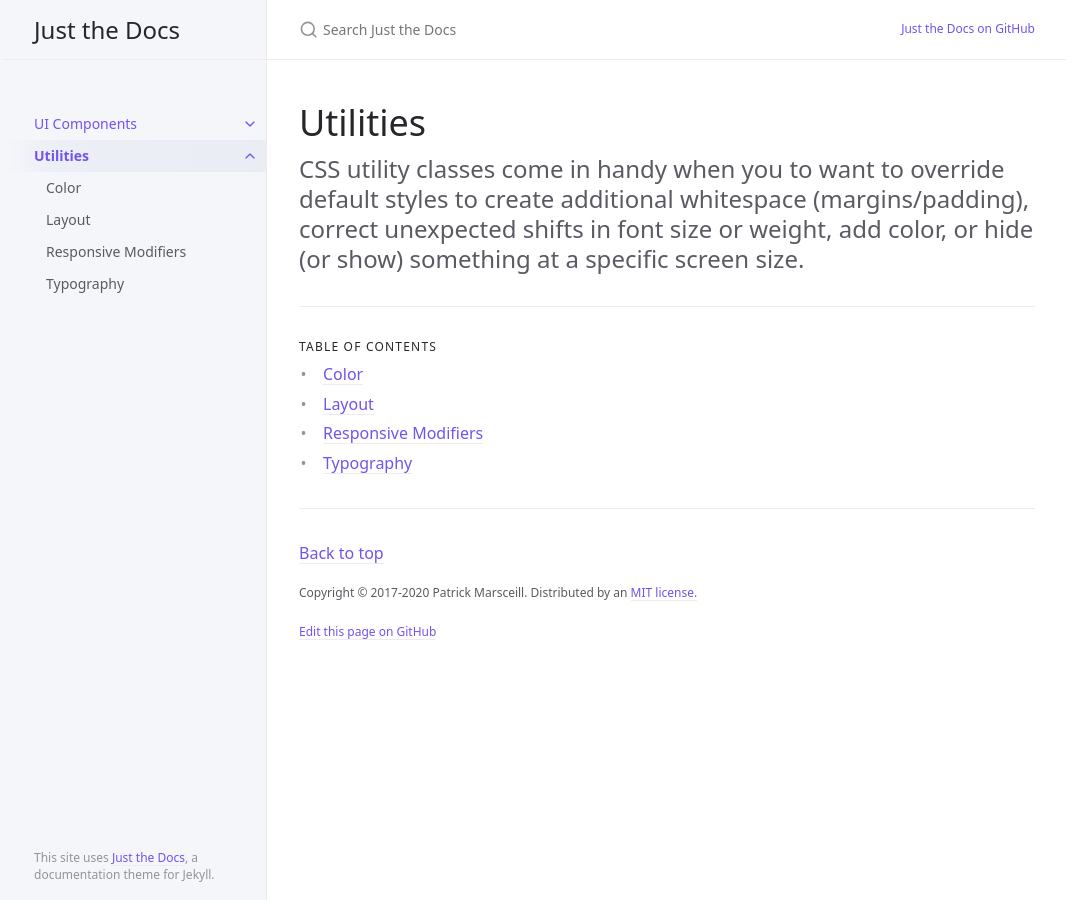
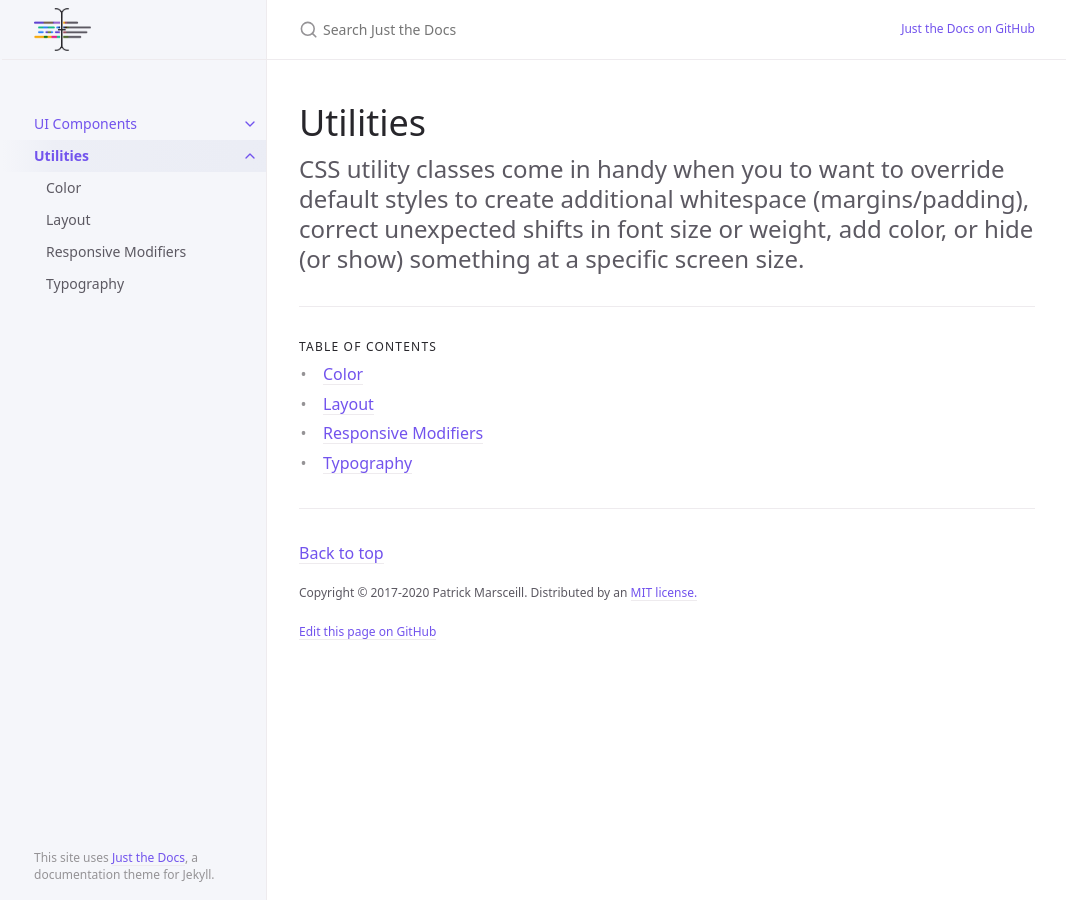
Before and after one commit to damuwangs/damuwang.github.io, a Jekyll site: the page built from docs/utilities/utilities.md, in a window 1280 px wide. Shown: the whole page, without its empty margins (105-1171 px from the left). Built offline with Jekyll 4.4.1, drawn with Linux system fonts in a browser that asks for light colours.

Commit message:
Update _config.yml

```diff
--- a/_config.yml
+++ b/_config.yml
@@ -15,9 +15,9 @@
 # in the templates via {{ site.myvariable }}.
 title: Just the Docs
 description: A Jekyll theme for documentation
-baseurl: "/just-the-docs" # the subpath of your site, e.g. /blog
+baseurl: "/" # the subpath of your site, e.g. /blog
 theme: "just-the-docs"
-url: "https://pmarsceill.github.io" # the base hostname & protocol for your site, e.g. http://example.com
+url: "https://damuwangs.github.io" # the base hostname & protocol for your site, e.g. http://example.com
 
 permalink: pretty
 exclude: ["node_modules/", "*.gemspec", "*.gem", "Gemfile", "Gemfile.lock", "package.json", "package-lock.json",  "script/", "LICENSE.txt", "lib/", "bin/", "README.md", "Rakefile"
@@ -31,7 +31,7 @@ exclude: ["node_modules/", "*.gemspec", "*.gem", "Gemfile", "Gemfile.lock", "pac
 # include: ["docs/tests/"]
 
 # Set a path/url to a logo that will be displayed instead of the title
-#logo: "/assets/images/just-the-docs.png"
+logo: "/assets/images/just-the-docs.png"
 
 # Enable or disable the site search
 # Supports true (default) or false
@@ -66,7 +66,7 @@ heading_anchors: true
 # Aux links for the upper right navigation
 aux_links:
   "Just the Docs on GitHub":
-    - "//github.com/pmarsceill/just-the-docs"
+    - "//github.com/damuwangs/damuwangs.github.io"
 
 # Makes Aux links open in a new tab. Default is false
 aux_links_new_tab: false
@@ -82,7 +82,7 @@ nav_sort: case_sensitive # Capital letters sorted before lowercase
 back_to_top: true
 back_to_top_text: "Back to top"
 
-footer_content: "Copyright &copy; 2017-2020 Patrick Marsceill. Distributed by an <a href=\"https://github.com/pmarsceill/just-the-docs/tree/master/LICENSE.txt\">MIT license.</a>"
+footer_content: "Copyright &copy; 2017-2020 Patrick Marsceill. Distributed by an <a href=\"https://github.com/damuwangs/damuwangs.github.io/tree/master/LICENSE.txt\">MIT license.</a>"
 
 # Footer last edited timestamp
 last_edit_timestamp: true # show or hide edit time - page must have `last_modified_date` defined in the frontmatter
@@ -93,7 +93,7 @@ last_edit_time_format: "%b %e %Y at %I:%M %p" # uses ruby's time format: https:/
 # Footer "Edit this page on GitHub" link text
 gh_edit_link: true # show or hide edit this page link
 gh_edit_link_text: "Edit this page on GitHub"
-gh_edit_repository: "https://github.com/pmarsceill/just-the-docs" # the github URL for your repo
+gh_edit_repository: "https://github.com/damuwangs/damuwangs.github.io" # the github URL for your repo
 gh_edit_branch: "master" # the branch that your docs is served from
 # gh_edit_source: docs # the source that your files originate from
 gh_edit_view_mode: "tree" # "tree" or "edit" if you want the user to jump into the editor immediately
```
